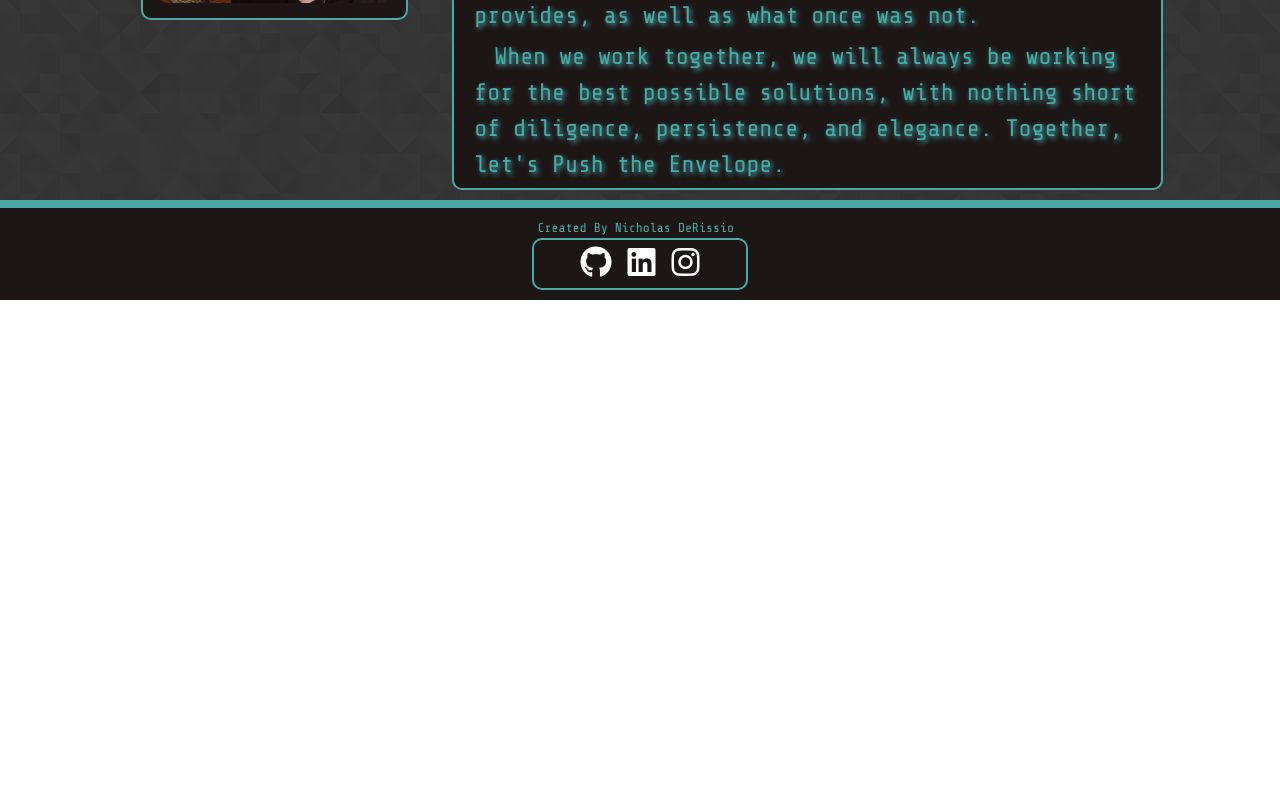
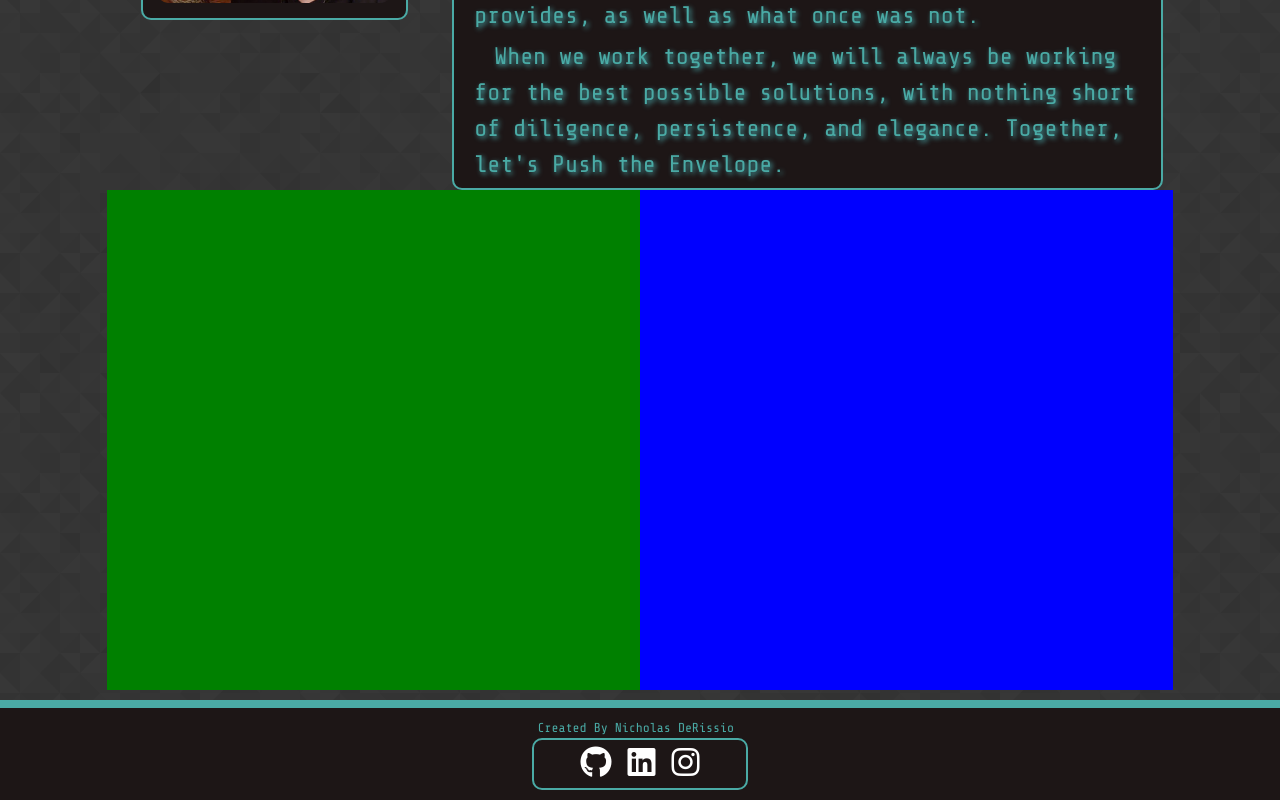
Before and after one commit to KantKontrol/React-Portfolio, a React (Create React App) app: page / in a window 1280 px wide. Shown: the part 927-1727 px from the top of the page. Before the commit the page ends 1227 px from the top, so only its background shows below. Built offline with nearby package versions, Linux system fonts and the light colour scheme.

Commit message:
created SkillsPane, added it to home page

```diff
--- a/src/components/Home/index.js
+++ b/src/components/Home/index.js
@@ -6,6 +6,7 @@ import BorderedImage from "../BorderedImage";
 import TextBox from "../TextBox";
 import Fade from "react-reveal/Fade";
 import HeaderText from "../HeaderText";
+import SkillsPane from "../SkillsPane";
 
 
 function Home() {
@@ -54,6 +55,20 @@ function Home() {
                     </div>
                 </div>
 
+                <div className="row">
+                    <div className="col-lg-1">
+
+                    </div>
+                    <div className="col-lg-10">
+                        <SkillsPane />
+                    </div>
+                    <div className="col-lg-1">
+
+                    </div>
+                </div>
+
+
+
             </ContentArea>
         </div>
     );
--- a/src/components/SkillsPane/index.css
+++ b/src/components/SkillsPane/index.css
@@ -0,0 +1,3 @@
+.skills-style {
+    height: 500px;
+}
--- a/src/components/SkillsPane/index.js
+++ b/src/components/SkillsPane/index.js
@@ -0,0 +1,17 @@
+import React from  "react";
+import "./index.css";
+
+
+export default function SkillsPane(){
+
+    return (
+        <div className="row skills-style">
+            <div className="col-sm" style={{ backgroundColor: "green"}}>
+
+            </div>
+            <div className="col-sm" style={{ backgroundColor: "blue"}}>
+
+            </div>
+        </div>
+    );
+}
```
